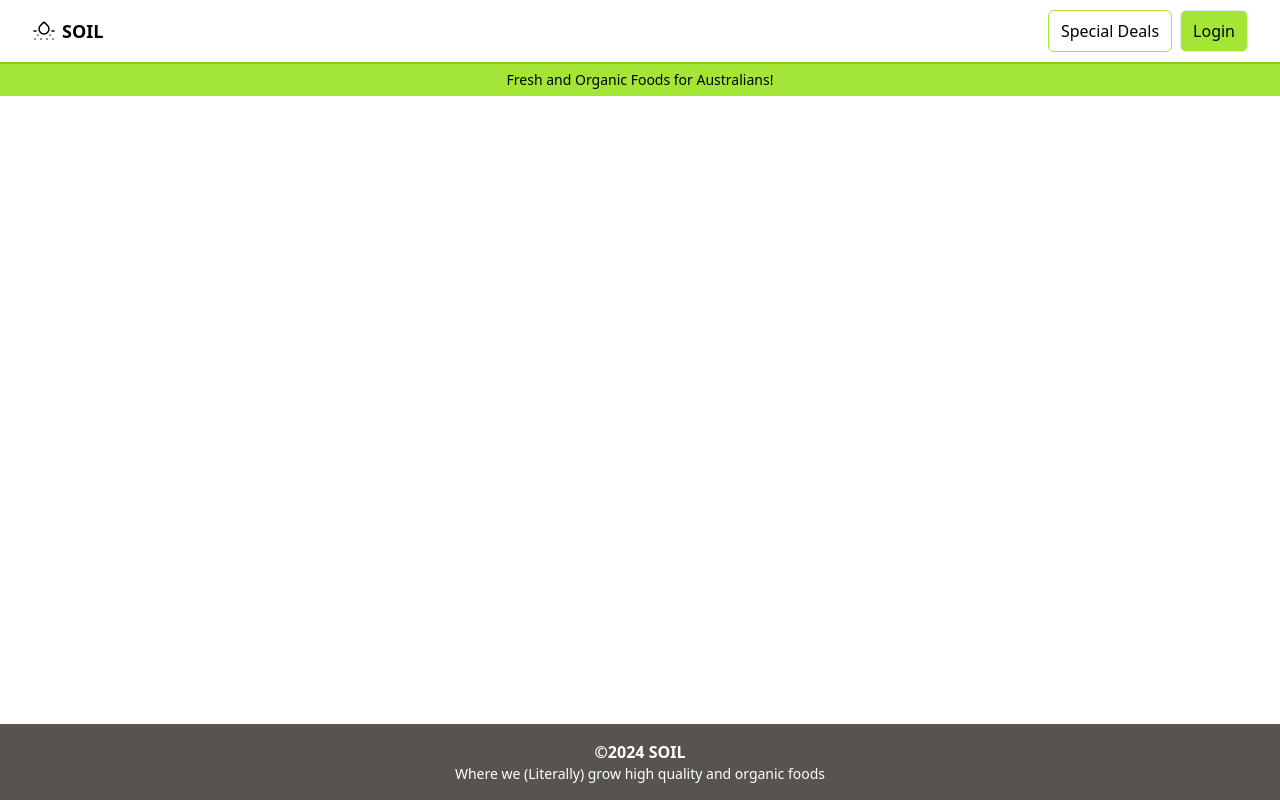
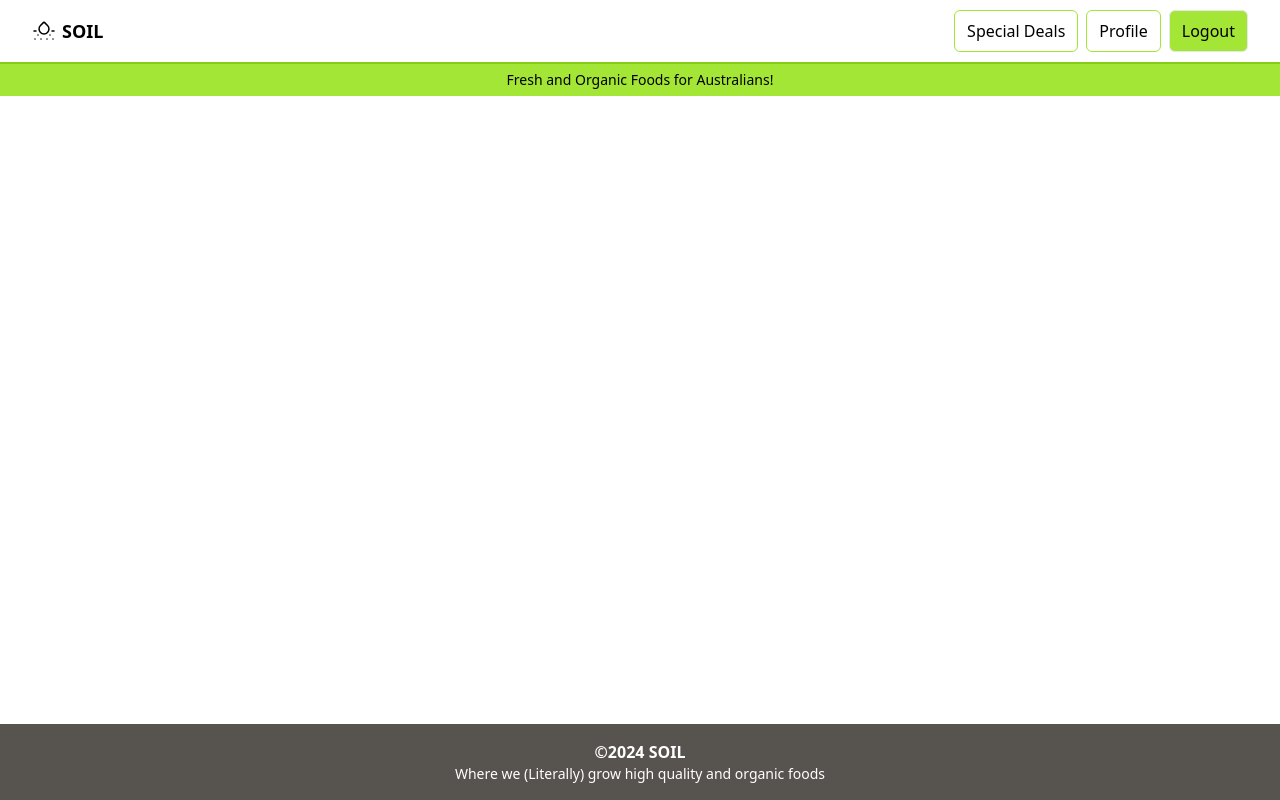
Before and after one commit to vinleeit/SOIL, a React (Vite) app: page / in a window 1280 px wide. Built offline with nearby package versions, Linux system fonts and the light colour scheme; sample sign-in values are in the browser's storage.

Commit message:
feat: add logout functionality

```diff
--- a/src/components/SoilHeader.tsx
+++ b/src/components/SoilHeader.tsx
@@ -1,24 +1,25 @@
-import React, { useState } from "react"
-import SoilButton from "./SoilButton"
-import SoilLogo from "../components/SoilLogo"
-import Menu from "../assets/menu.svg"
-import { useLocation, useNavigate } from "react-router-dom"
-
+import React, { useContext, useState } from "react";
+import SoilButton from "./SoilButton";
+import SoilLogo from "../components/SoilLogo";
+import Menu from "../assets/menu.svg";
+import { useLocation, useNavigate } from "react-router-dom";
+import { AuthContext, AuthContextValue } from "../context/AuthContext";
 
 export default function SoilHeader() {
-    const navigate = useNavigate()
-    const location = useLocation()
-    const [isMenuOpen, setIsMenuOpen] = useState(false)
-    const [isBackgroundVisible, setIsBackgroundVisible] = useState(false)
+  const navigate = useNavigate();
+  const location = useLocation();
+  const [isMenuOpen, setIsMenuOpen] = useState(false);
+  const [isBackgroundVisible, setIsBackgroundVisible] = useState(false);
+  const { user, logout } = useContext(AuthContext) as AuthContextValue;
 
   /**
    * Closes the menu if it is open whenever the route changes.
    */
   React.useEffect(() => {
     if (isMenuOpen) {
-            toggleMenu(false)
+      toggleMenu(false);
     }
-    }, [location])
+  }, [location]);
 
   /**
    * Toggle the menu opend/closed.
@@ -26,14 +27,18 @@ export default function SoilHeader() {
    */
   function toggleMenu(state: boolean) {
     if (!state) {
-            setTimeout(() => setIsBackgroundVisible(false), 200)
+      setTimeout(() => setIsBackgroundVisible(false), 200);
     } else {
-            setIsBackgroundVisible(true)
+      setIsBackgroundVisible(true);
     }
-        setIsMenuOpen(state)
+    setIsMenuOpen(state);
   }
 
-    const login = () => navigate("/login")
+  const doLogout = () => {
+    logout();
+    navigate("/");
+  };
+  const login = () => navigate("/login");
 
   return (
     <header>
@@ -42,19 +47,28 @@ export default function SoilHeader() {
           <SoilLogo />
           <ul className="space-x-2 hidden md:flex">
             <li>
-                            <SoilButton outlined>
-                                Special Deals
+              <SoilButton outlined>Special Deals</SoilButton>
+            </li>
+            {user && (
+              <li>
+                <SoilButton outlined onClick={() => navigate("/profile")}>
+                  Profile
                 </SoilButton>
               </li>
+            )}
             <li>
-                            <SoilButton onClick={login}>
-                                Login
-                            </SoilButton>
+              {user ? (
+                <div>
+                  <SoilButton onClick={doLogout}>Logout</SoilButton>
+                </div>
+              ) : (
+                <SoilButton onClick={login}>Login</SoilButton>
+              )}
             </li>
           </ul>
           <ul className="md:hidden">
             <li>
-                            <SoilButton outlined onClick={() => toggleMenu(!isMenuOpen)} >
+              <SoilButton outlined onClick={() => toggleMenu(!isMenuOpen)}>
                 <img src={Menu} alt="" />
               </SoilButton>
             </li>
@@ -65,9 +79,12 @@ export default function SoilHeader() {
         Fresh and Organic Foods for Australians!
       </span>
 
-
-            <div className={`fixed top-0 w-full h-full bg-black bg-opacity-50 flex md:hidden ${isBackgroundVisible ? "visible" : "invisible"}`}>
-                <div className={`relative w-full p-12 bg-white mx-auto flex-col flex transition-transform duration-200 ease-in-out ${isMenuOpen ? "translate-x-0" : "-translate-x-full"}`}>
+      <div
+        className={`fixed top-0 w-full h-full bg-black bg-opacity-50 flex md:hidden ${isBackgroundVisible ? "visible" : "invisible"}`}
+      >
+        <div
+          className={`relative w-full p-12 bg-white mx-auto flex-col flex transition-transform duration-200 ease-in-out ${isMenuOpen ? "translate-x-0" : "-translate-x-full"}`}
+        >
           <SoilLogo size="medium" vertical onClick={() => toggleMenu(false)} />
           <div className="flex flex-col h-full justify-between">
             <ul className="my-7 space-y-3">
@@ -78,13 +95,34 @@ export default function SoilHeader() {
               </li>
             </ul>
             <ul className="space-y-3">
-                            <li >
+              {user && (
+                <li>
+                  <SoilButton
+                    fullWidth
+                    outlined
+                    onClick={() => navigate("/profile")}
+                  >
+                    Profile
+                  </SoilButton>
+                </li>
+              )}
+              <li>
+                {user ? (
+                  <SoilButton fullWidth onClick={doLogout}>
+                    Logout
+                  </SoilButton>
+                ) : (
                   <SoilButton fullWidth onClick={login}>
                     Login
                   </SoilButton>
+                )}
               </li>
               <li>
-                                <SoilButton colour="secondary" fullWidth onClick={() => toggleMenu(false)}>
+                <SoilButton
+                  colour="secondary"
+                  fullWidth
+                  onClick={() => toggleMenu(false)}
+                >
                   Close
                 </SoilButton>
               </li>
@@ -93,5 +131,5 @@ export default function SoilHeader() {
         </div>
       </div>
     </header>
-    )
+  );
 }
--- a/src/context/AuthContext.tsx
+++ b/src/context/AuthContext.tsx
@@ -45,7 +45,10 @@ export default function AuthProvider({
     return false;
   };
 
-  const logout = () => setUser(null);
+  const logout = () => {
+    localStorage.setItem("currentUser", "");
+    return setUser(null);
+  };
 
   const register = (email: string, name: string, password: string) => {
     const usersString = localStorage.getItem("users");
```
Lines whose indentation alone changed are shown as unchanged.
